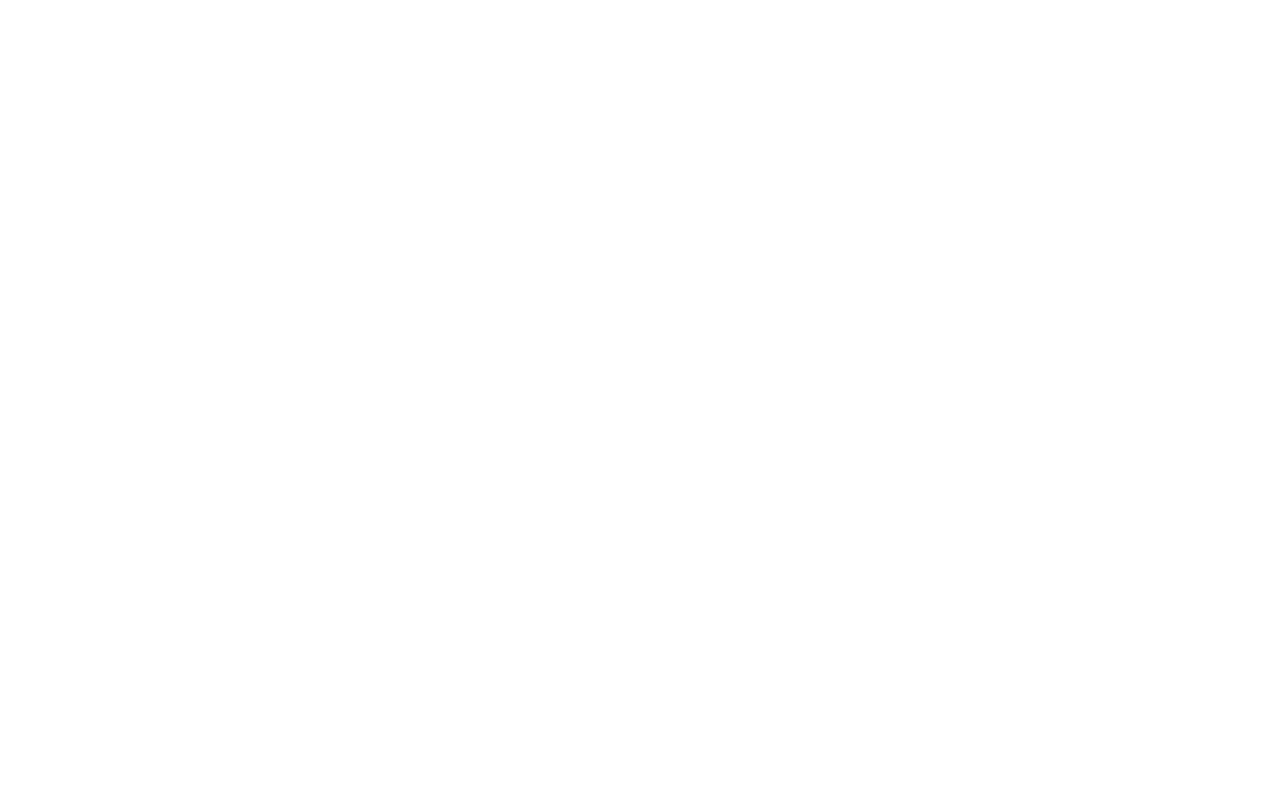
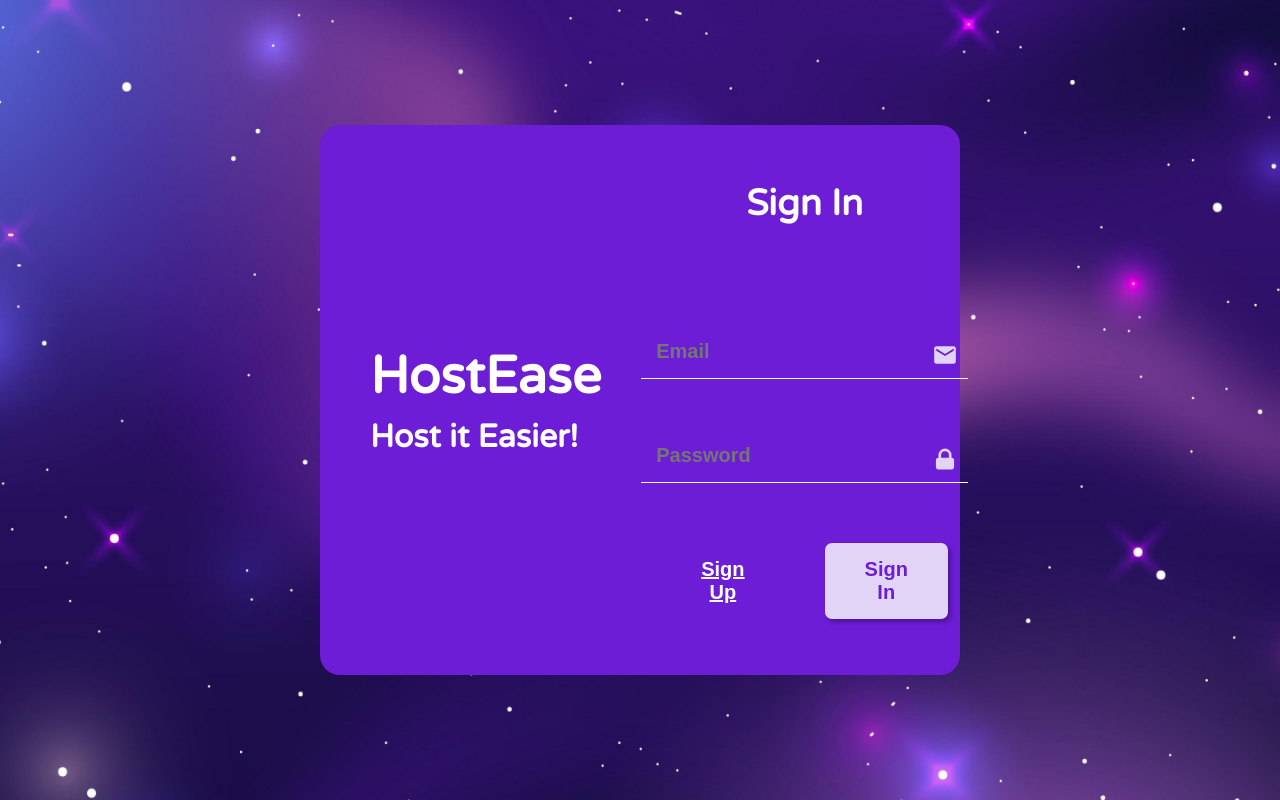
Before and after one commit to enriquedlc/HostEase, a React (Vite) app in the folder client/: page /login in a window 1280 px wide. Before the commit this address had no page. Built offline with nearby package versions, Linux system fonts and the light colour scheme.

Commit message:
Feature(LoginForm.tsx): Created the Login Form Type:
Created the LoginForm as well a Wrapper for both SignUp and Login components
so they both share the same general style such as colors and background.

```diff
--- a/client/package.json
+++ b/client/package.json
@@ -11,6 +11,7 @@
   "dependencies": {
     "react": "^18.2.0",
     "react-dom": "^18.2.0",
+    "react-icons": "^4.8.0",
     "react-responsive-carousel": "^3.2.23",
     "react-router-dom": "^6.9.0"
   },
--- /dev/null
+++ b/client/src/Layout/AuthPageLayout/AuthPageLayout.css
@@ -0,0 +1,127 @@
+.authform-section {
+    align-items: center;
+    background-image: url('./img/backgroundColor.png');
+    background-repeat: no-repeat;
+    background-size: cover;
+    display: flex;
+    justify-content: center;
+    height: 100%;
+}
+
+.authform-block {
+    align-items: center;
+    background-color: var(--secondary-color);
+    border-radius: 20px;
+    display: flex;
+    flex-direction: row;
+    height: 550px;
+    padding: 50px;
+    width: 50%;
+}
+
+/* End of general authform styles */
+/* Styles of the authform header */
+
+.authform-header {
+    display: flex;
+    color: white;
+    flex-direction: column;
+    flex: 1;
+}
+
+.authform-header h1 {
+    font-size: 52px;
+}
+
+.authform-header h2 {
+    margin-top: 10px;
+    font-size: 32px;
+}
+
+/* End of the authform header styles */
+/* Styles of the form */
+
+.authform {
+    display: flex;
+    flex-direction: column;
+    flex: 1;
+    align-items: left;
+    position: relative;
+    padding-left: 40px;
+}
+
+.authform h1 {
+    color: var(--second-auxiliar-color);
+    text-align: center;
+    margin-bottom: 80px;
+    font-size: 36px;
+    width: 100%;
+}
+
+.authform-input {
+    border-bottom: 1px solid var(--second-auxiliar-color);
+    margin: 30px 0px;
+    position: relative;
+}
+
+.authform-input input {
+    border: none;
+    background-color: transparent;
+    color: var(--second-auxiliar-color);
+    font-weight: bold;
+    font-size: 20px;
+    margin-bottom: 10px;
+    padding: 5px 15px;
+    width: 100%;
+}
+
+.authform-input input:focus {
+    outline: none;
+}
+
+.authform-input svg {
+    color: var(--primary-color);
+    font-size: 26px;
+    top: 7px;
+    position: absolute;
+    right: 10px;
+}
+
+.authform-button-panel {
+    display: flex;
+    flex-direction: row;
+    justify-content: center;
+    margin-top: 30px;
+}
+
+.authform-button-panel button {
+    background-color: transparent;
+    border: none;
+    border-radius: 7px;
+    color: var(--second-auxiliar-color);
+    font-size: 20px;
+    font-weight: bold;
+    margin: 0px 20px;
+    padding: 15px 40px;
+    text-decoration: underline;
+}
+
+.authform-button-panel button:hover {
+    cursor: pointer;
+    color: var(--primary-color);
+}
+
+.authform-button-panel :not(button:first-of-type), button.submit-sign-up {
+    background-color: var(--primary-color);
+    box-shadow: 3px 3px 5px rgba(0, 0, 0, 0.3);
+    color: var(--secondary-color);
+    text-decoration: none;
+}
+
+.authform-button-panel :not(button:first-of-type):hover, button.submit-sign-up {
+    box-shadow: 3px 3px 10px rgba(0, 0, 0, 0.5);
+}
+
+.authform-button-panel :not(button:first-of-type):active, button.submit-sign-up {
+    box-shadow: none;
+}
--- /dev/null
+++ b/client/src/Layout/AuthPageLayout/AuthPageLayout.tsx
@@ -0,0 +1,13 @@
+import React from 'react'
+import { Outlet } from 'react-router-dom'
+import './AuthPageLayout.css'
+
+const AuthPageLayout = () => {
+  return (
+    <section className='authform-section'>
+        <Outlet/>
+    </section>
+  )
+}
+
+export default AuthPageLayout
--- /dev/null
+++ b/client/src/Layout/AuthPageLayout/index.ts
@@ -0,0 +1 @@
+export { default } from './AuthPageLayout'
--- a/client/src/Pages/AppRouterProvider.tsx
+++ b/client/src/Pages/AppRouterProvider.tsx
@@ -1,9 +1,9 @@
-import React, { createContext, useState } from "react";
 import { BrowserRouter, Routes, Route } from "react-router-dom";
-import { Theme, ThemeContextValue, UserProfile } from "../Types/Types";
 
-import Home from "./Home/Home";
+import Home from "./Home";
+import Login from "./Login";
 import ThemeProvider from "../Components/ThemeProvider";
+import AuthPageLayout from "../Layout/AuthPageLayout";
 
 /**
  *
@@ -17,13 +17,15 @@
 
 const AppRouterProvider = () => {
 
-  // const [userProfile, setUserProfile] = useState<UserProfile>(); // The UserProfile interface is not define yet if this comment still exists
-
   return (
     <ThemeProvider>
       <BrowserRouter basename="/">
         <Routes>
           <Route path="/" element={<Home />} />
+          <Route element={<AuthPageLayout />} >
+            <Route path="/login" element={<Login />} />
+            {/* <Route path="/sign" element={<SignUp />}/> */}
+          </Route>
         </Routes>
       </BrowserRouter>
     </ThemeProvider>
--- a/client/src/Pages/Home/Home.tsx
+++ b/client/src/Pages/Home/Home.tsx
@@ -24,7 +24,7 @@
           <Link to="/" className="featured">
             Create an event
           </Link>
-          <Link to="/" className={`${themeContext?.theme}-theme-font`}>
+          <Link to="/login" className={`${themeContext?.theme}-theme-font`}>
             Log In
           </Link>
           <Link to="/" className={`${themeContext?.theme}-theme-font`}>
--- /dev/null
+++ b/client/src/Pages/Login/Login.tsx
@@ -0,0 +1,62 @@
+import React, { useState } from "react";
+import { MdEmail } from "react-icons/md";
+import { HiLockClosed } from "react-icons/hi";
+import "./Login.css";
+
+interface UserDataForm {
+  email: string;
+  pass: string;
+}
+
+const Login = () => {
+
+  const [userData, setUserData] = useState<UserDataForm>({
+    email: "",
+    pass: "",
+  });
+
+  const handleInput = (e: React.ChangeEvent<HTMLInputElement>) => {
+    setUserData({
+      ...userData,
+      [e.target.name]: e.target.value,
+    });
+  };
+
+  return (
+    <>
+      <div className="authform-block">
+        <div className="authform-header">
+          <h1>HostEase</h1>
+          <h2>Host it Easier!</h2>
+        </div>
+        <form className="authform">
+          <h1>Sign In</h1>
+          <div className="authform-input">
+            <input
+              type="email"
+              name="email"
+              placeholder="Email"
+              onChange={handleInput}
+            />
+            <MdEmail />
+          </div>
+          <div className="authform-input">
+            <input
+              type="password"
+              name="pass"
+              placeholder="Password"
+              onChange={handleInput}
+            />
+            <HiLockClosed />
+          </div>
+          <div className="authform-button-panel">
+            <button>Sign Up</button>
+            <button type="submit">Sign In</button>
+          </div>
+        </form>
+      </div>
+    </>
+  );
+};
+
+export default Login;
--- /dev/null
+++ b/client/src/Pages/Login/index.ts
@@ -0,0 +1 @@
+export { default } from './Login'
--- a/client/src/Types/Types.ts
+++ b/client/src/Types/Types.ts
@@ -7,6 +7,6 @@
 
 export interface UserProfile {
     username: string;
-    last_name: string;
+    lastName: string;
     theme: Theme;
 };
```
Also changed, not shown: client/src/Layout/AuthPageLayout/img/backgroundColor.png (added), client/src/Pages/Login/Login.css (added), 1 other file (tests, documents, lock files or other folders).
